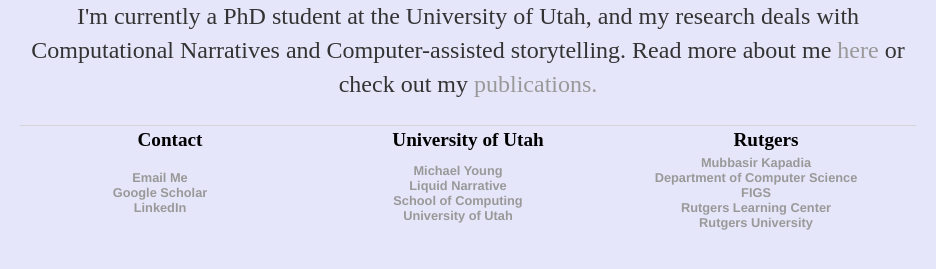
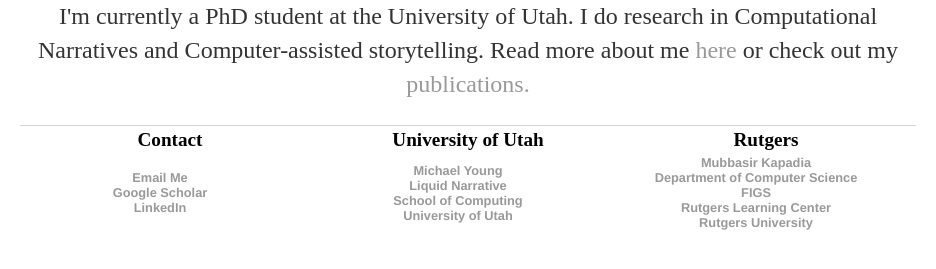
Before and after one commit to rushsangs/rushsangs-old.github.io, a Jekyll site: the page built from index.html, in a window 1280 px wide, cut to the strip 525-794 px from the top of the page. Shown: the whole strip, without its empty margins (172-1108 px from the left). Built offline with Jekyll 4.4.1, drawn with Linux system fonts in a browser that asks for light colours.

Commit message:
updated cv, removed lavender, added 2 citations

```diff
--- a/_layouts/default.html
+++ b/_layouts/default.html
@@ -9,11 +9,11 @@
 			<link rel="stylesheet" type="text/css" href="/css/main.css">
 			<meta name="keywords" content="Rushit Sanghrajka, Rush Sanghrajka, Rush Sangs">
 		</head>
-		<body style="background-color: lavender;">
+		<body style="background-color: white;">
 			<nav>
 	    		<ul>
 	        		<li><a href="/">Home</a></li>
-	        		<li><a href="/pdfs/cv-march2021.pdf">CV</a></li>
+	        		<li><a href="/pdfs/cv-novemebr2022.pdf">CV</a></li>
 	        		<li><a href="/publications">Publications</a></li>
 	        		<li><a href="https://scienceforstories.wordpress.com">Blog</a></li>
 	    		</ul>
--- a/index.html
+++ b/index.html
@@ -7,5 +7,5 @@
 	<div style="text-align: center">
 	<img src="images/profile.png" width="400px"/>
 	</div>
-	<p style="text-align:center">I'm currently a PhD student at the University of Utah, and my research deals with Computational Narratives and Computer-assisted storytelling. Read more about me <a href="https://scienceforstories.wordpress.com/2017/08/22/hello-world/">here</a> or check out my <a href="/publications">publications.</a></p>
+	<p style="text-align:center">I'm currently a PhD student at the University of Utah. I do research in Computational Narratives and Computer-assisted storytelling. Read more about me <a href="https://scienceforstories.wordpress.com/2017/08/22/hello-world/">here</a> or check out my <a href="/publications">publications.</a></p>
 </div><!-- /.blurb -->
```
Also changed, not shown: publications/_posts/2021-01-01-Generating.md (added, +11 -0 lines), publications/_posts/2021-01-01-OpenTutor.md (added, +11 -0 lines), 5 other files.
